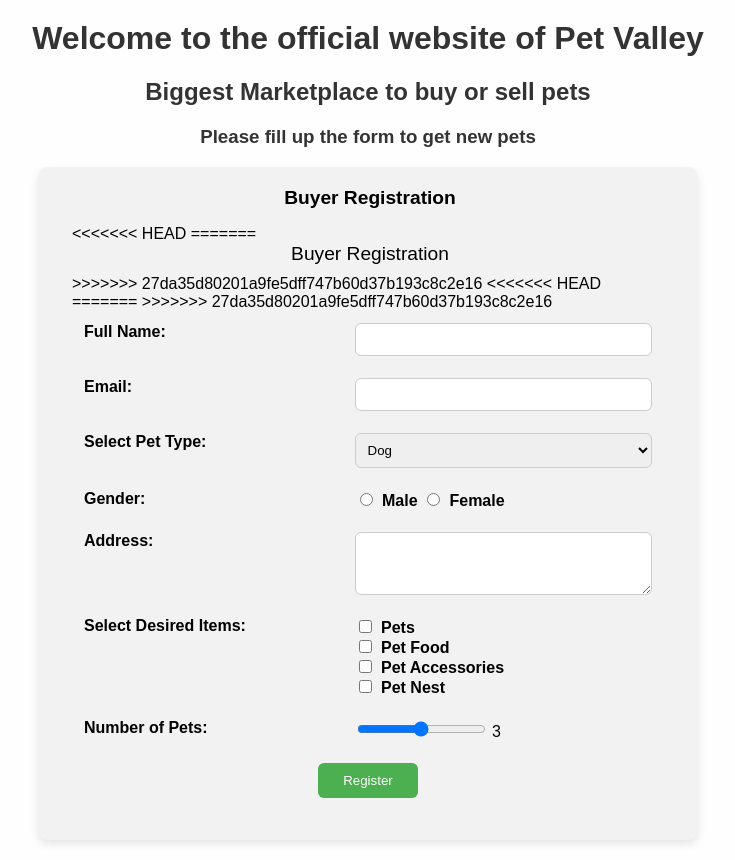
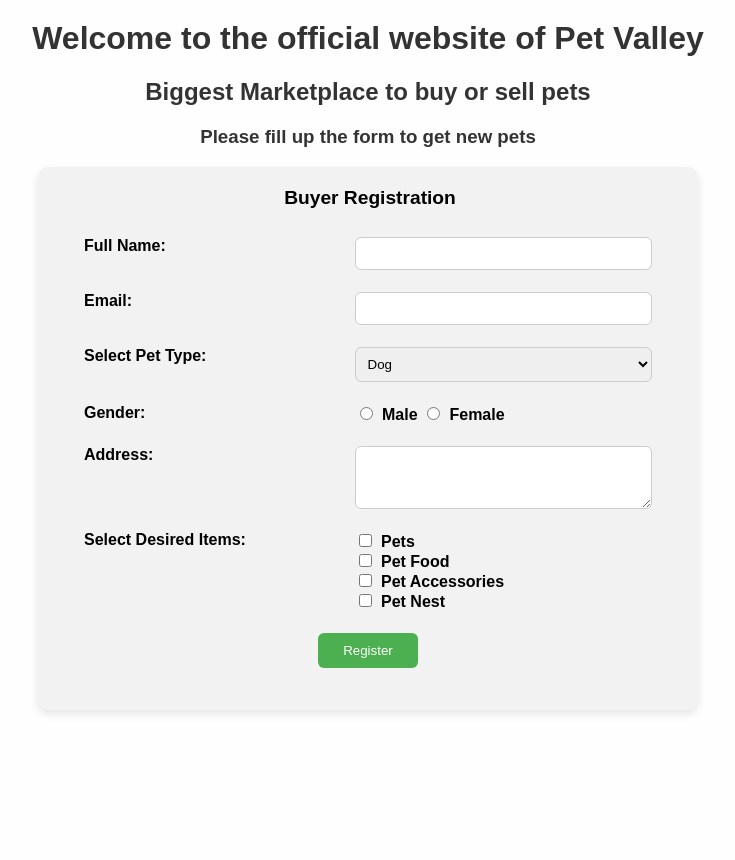
Before and after one commit to Udoy2/WEBTECH, a PHP site: page /buyer.php in a window 1280 px wide. Shown: the whole page, without its empty margins (272-1007 px from the left). After the commit the page ends 714 px from the top, so only its background shows below. Run offline with PHP 8.4, Linux system fonts and the light colour scheme.

Commit message:
Final updates to buyer.php

```diff
--- a/view/buyer.php
+++ b/view/buyer.php
@@ -84,11 +84,7 @@
 
     <form action="register.php" method="POST">
         <fieldset>
-<<<<<<< HEAD
             <legend><strong>Buyer Registration</strong></legend>
-=======
-            <legend>Buyer Registration</legend>
->>>>>>> 27da35d80201a9fe5dff747b60d37b193c8c2e16
             <table>
                 <tr>
                     <td><label for="name">Full Name:</label></td>
@@ -140,16 +136,6 @@
                     </td>
                 </tr>
                 <tr>
-<<<<<<< HEAD
-=======
-                    <td><label for="quantity">Number of Pets:</label></td>
-                    <td>
-                        <input type="range" id="quantity" name="quantity" min="1" max="5" oninput="output.value = quantity.value">
-                        <output id="output">3</output>
-                    </td>
-                </tr>
-                <tr>
->>>>>>> 27da35d80201a9fe5dff747b60d37b193c8c2e16
                     <td colspan="2" style="text-align: center;">
                         <button type="submit">Register</button>
                     </td>
```
